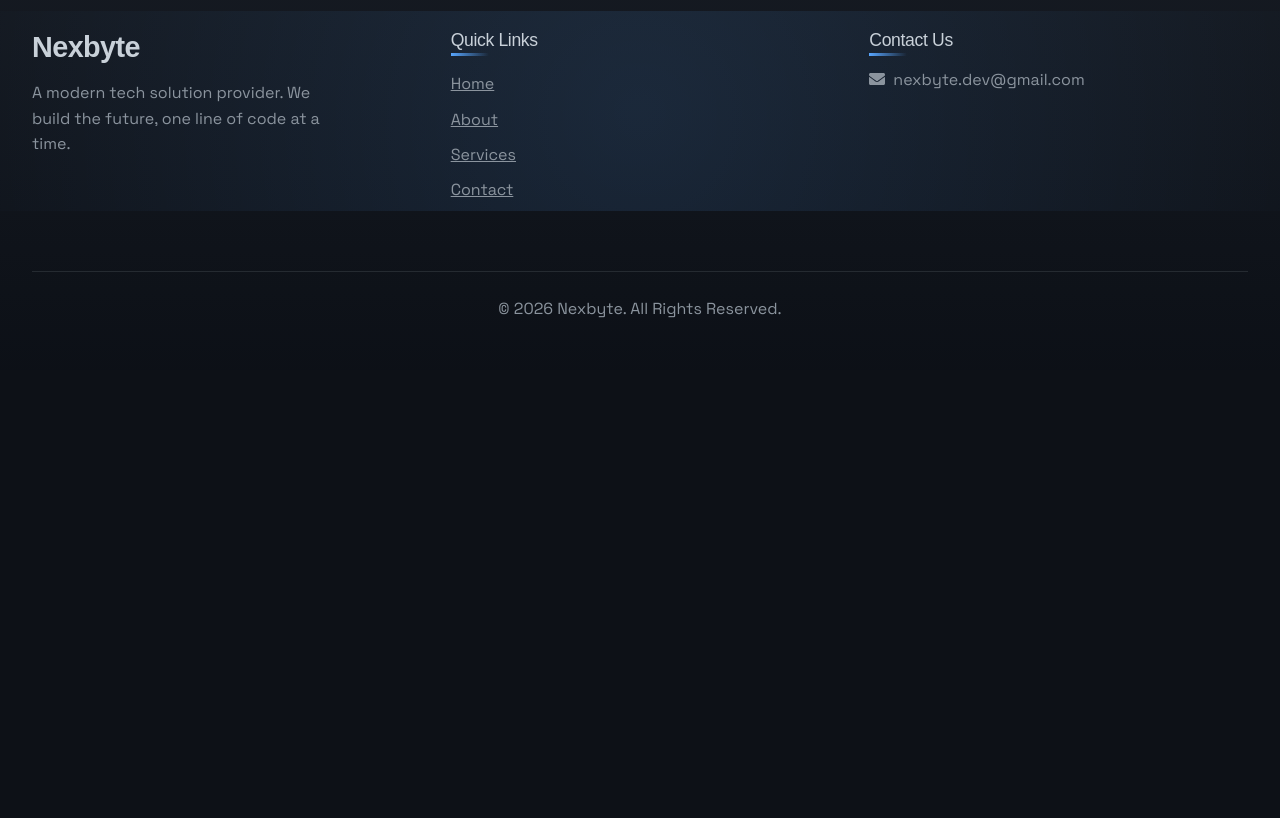
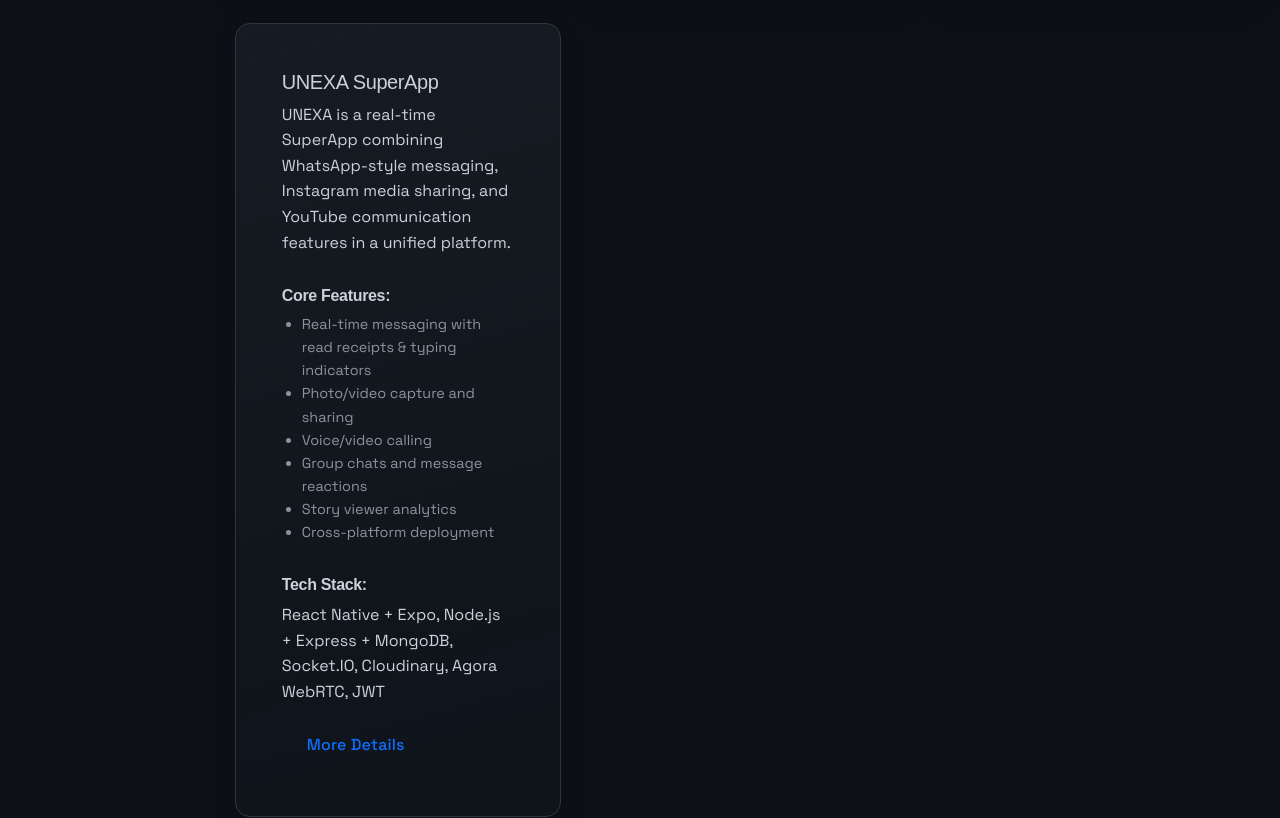
Before and after one commit to Krishna006tandon/Nexbyte_dev, a React (Create React App) app in the folder nexbyte-portfolio/: page /projects in a window 1280 px wide. Shown: the part 2305-3123 px from the top of the page. Before the commit the page ends 2675 px from the top, so only its background shows below. Built offline with nearby package versions, Linux system fonts and the light colour scheme; a web font is replaced by a local one.

Commit message:
adding new project unexa

```diff
--- a/nexbyte-portfolio/src/pages/Projects.js
+++ b/nexbyte-portfolio/src/pages/Projects.js
@@ -83,10 +83,31 @@
     ],
     techStack: 'WordPress, WooCommerce, PHP, MySQL, JavaScript',
     liveLink: null
+  },
+  {
+    title: 'UNEXA SuperApp',
+    description: 'UNEXA is a real-time SuperApp combining WhatsApp-style messaging, Instagram media sharing, and YouTube communication features in a unified platform.',
+    features: [
+      'Real-time messaging with read receipts & typing indicators',
+      'Photo/video capture and sharing',
+      'Voice/video calling',
+      'Group chats and message reactions',
+      'Story viewer analytics',
+      'Cross-platform deployment'
+    ],
+    techStack: 'React Native + Expo, Node.js + Express + MongoDB, Socket.IO, Cloudinary, Agora WebRTC, JWT',
+    liveLink: null
   }
 ];
 
 const Projects = () => {
+  const handleMoreDetails = (projectTitle) => {
+    const subject = `Request for More Details: ${projectTitle}`;
+    const body = `Hi,\n\nI am interested in learning more about your project: ${projectTitle}.\n\nCould you please provide additional information about this project?\n\nThank you!`;
+    const mailtoLink = `mailto:nexbyte.dev@gmail.com?subject=${encodeURIComponent(subject)}&body=${encodeURIComponent(body)}`;
+    window.location.href = mailtoLink;
+  };
+
   return (
     <div className="container mt-5">
       <h1 className="text-center mb-5">My Projects</h1>
@@ -105,11 +126,19 @@
                 </ul>
                 <h6>Tech Stack:</h6>
                 <p>{project.techStack}</p>
-                {project.liveLink && (
-                  <a href={project.liveLink} target="_blank" rel="noopener noreferrer" className="btn btn-primary mt-auto">
-                    Live Demo
-                  </a>
-                )}
+                <div className="mt-auto d-flex gap-2">
+                  {project.liveLink && (
+                    <a href={project.liveLink} target="_blank" rel="noopener noreferrer" className="btn btn-primary">
+                      Live Demo
+                    </a>
+                  )}
+                  <button
+                    onClick={() => handleMoreDetails(project.title)}
+                    className="btn btn-outline-primary"
+                  >
+                    More Details
+                  </button>
+                </div>
               </div>
             </div>
           </div>
```
